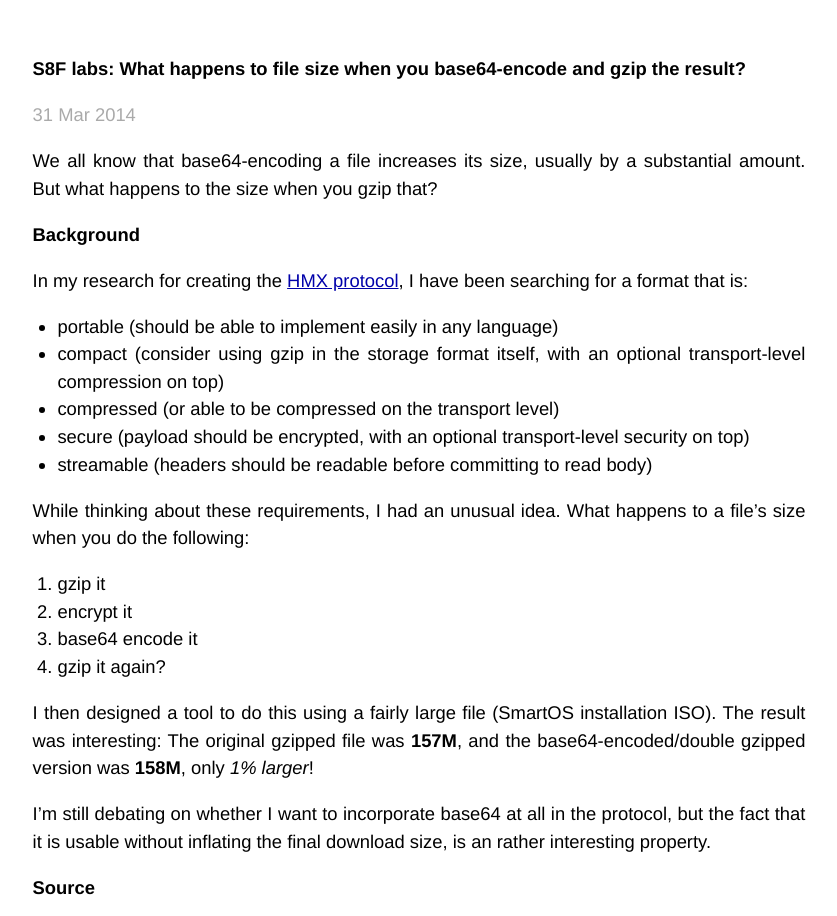
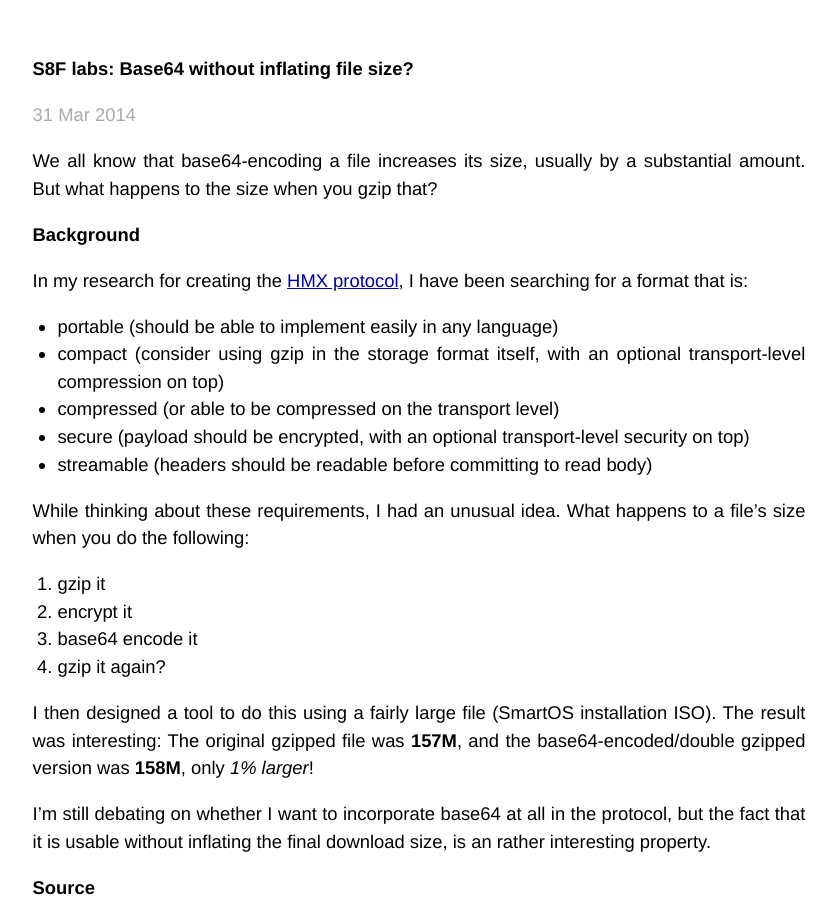
Before and after one commit to carlos8f/s8f.org, a Jekyll site: the page built from _posts/2014-03-31-1396305545.md, in a window 1280 px wide, cut to the strip 0-916 px from the top of the page. Shown: the whole strip, without its empty margins (221-1058 px from the left). Built offline with Jekyll 4.4.1, drawn with Linux system fonts in a browser that asks for light colours; Markdown is read by kramdown in place of the engine named in the settings.

Commit message:
revise title

```diff
--- a/_posts/2014-03-31-1396305545.md
+++ b/_posts/2014-03-31-1396305545.md
@@ -1,6 +1,6 @@
 ---
 layout: post
-title:  "S8F labs: What happens to file size when you base64-encode and gzip the result?"
+title:  "S8F labs: Base64 without inflating file size?"
 ---
 
 We all know that base64-encoding a file increases its size, usually by a substantial
```
